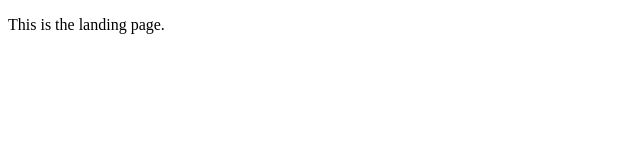
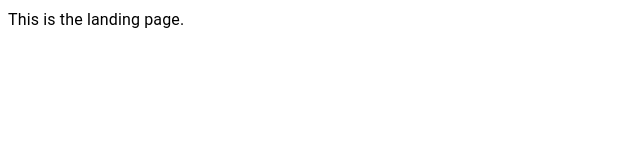
Before and after one commit to shubhamjindal30/react-typescript-boilerplate, a React (Create React App) app: page / in a window 1280 px wide. Shown: the top 160 px of the page, without its empty margins (0-640 px from the left). Built offline with nearby package versions, Linux system fonts and the light colour scheme; the HTML template or start-up script is replaced by a standard one.

Commit message:
feat: add material ui, set theme

```diff
--- a/package.json
+++ b/package.json
@@ -3,6 +3,8 @@
   "version": "0.1.0",
   "private": true,
   "dependencies": {
+    "@material-ui/core": "^4.11.4",
+    "@material-ui/icons": "^4.11.2",
     "@testing-library/jest-dom": "^5.11.4",
     "@testing-library/react": "^11.1.0",
     "@testing-library/user-event": "^12.1.10",
@@ -42,6 +44,7 @@
     "@commitlint/cli": "^12.1.1",
     "@commitlint/config-conventional": "^12.1.1",
     "@types/jest": "^26.0.15",
+    "@types/material-ui": "^0.21.8",
     "@types/node": "^12.0.0",
     "@types/react": "^17.0.0",
     "@types/react-dom": "^17.0.0",
--- a/src/App.tsx
+++ b/src/App.tsx
@@ -1,11 +1,18 @@
 import React, { useEffect } from 'react';
+import { ThemeProvider } from '@material-ui/core';
+
 import Routes from './routes/routes';
+import { theme } from './styles/mui-theme';
 
 const App: React.FunctionComponent = () => {
   useEffect(() => {
     document.title = process.env.REACT_APP_NAME ?? 'React App';
   }, []);
-  return <Routes />;
+  return (
+    <ThemeProvider theme={theme}>
+      <Routes />
+    </ThemeProvider>
+  );
 };
 
 export default App;
--- /dev/null
+++ b/src/styles/mui-theme.ts
@@ -0,0 +1,14 @@
+import { createMuiTheme } from '@material-ui/core';
+
+const theme = createMuiTheme({
+  palette: {
+    primary: {
+      main: '#029AEE'
+    },
+    secondary: {
+      main: '#F10085'
+    }
+  }
+});
+
+export { theme };
--- a/src/views/common/Landing.tsx
+++ b/src/views/common/Landing.tsx
@@ -1,11 +1,8 @@
 import React from 'react';
+import { Typography } from '@material-ui/core';
 
 const Landing: React.FunctionComponent = () => {
-  return (
-    <div>
-      <p>This is the landing page.</p>
-    </div>
-  );
+  return <Typography>This is the landing page.</Typography>;
 };
 
 export default Landing;
```
Also changed, not shown: 1 other file (tests, documents, lock files or other folders).
